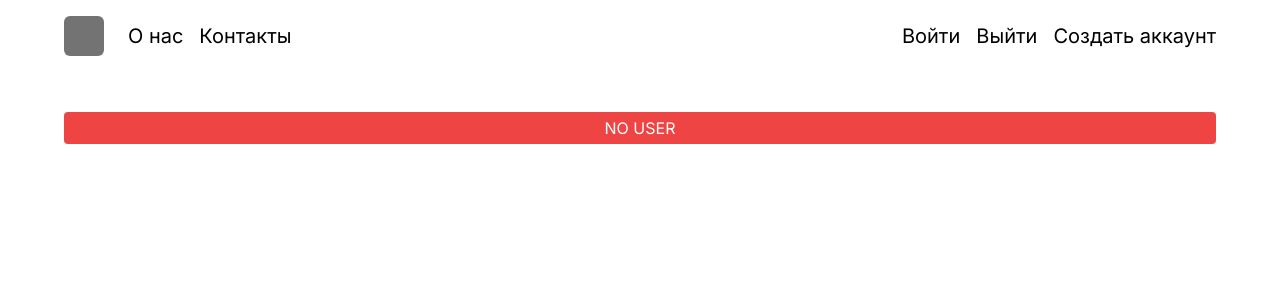
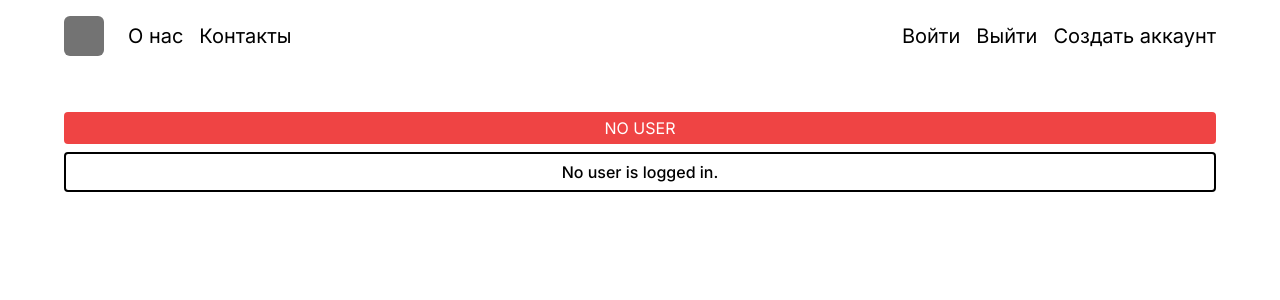
Before and after one commit to mbozhik/historia, a Next.js app: page / in a window 1280 px wide. Shown: the top 300 px of the page. Built offline with nearby package versions, Linux system fonts and the light colour scheme; no server answers.

Commit message:
init `session-store` for client components using `zustand`

```diff
--- a/package.json
+++ b/package.json
@@ -18,7 +18,8 @@
     "react": "^18",
     "react-dom": "^18",
     "tailwind-merge": "^2.3.0",
-    "tailwindcss-animate": "^1.0.7"
+    "tailwindcss-animate": "^1.0.7",
+    "zustand": "^4.5.4"
   },
   "devDependencies": {
     "@types/node": "^20",
--- a/src/app/page.tsx
+++ b/src/app/page.tsx
@@ -1,16 +1,19 @@
-import {options} from './api/auth/[...nextauth]/options'
+import {options} from '@/app/api/auth/[...nextauth]/options'
 import {getServerSession} from 'next-auth/next'
 
 import {cn} from '@/lib/utils'
 import Container from '#/Global/Container'
+import SessionState from '#/Global/SessionState'
 
 export default async function IndexPage() {
   const session = await getServerSession(options)
-  console.log(session)
+  // console.log(session)
 
   return (
     <Container>
       <mark className={cn('w-full text-center', session ? 'bg-green-400' : 'bg-red-500')}>{session ? session.user.email : 'NO USER'}</mark>
+
+      <SessionState />
     </Container>
   )
 }
--- /dev/null
+++ b/src/components/Global/SessionState.tsx
@@ -0,0 +1,9 @@
+'use client'
+
+import {useSessionStore} from '@/store/session-store'
+
+export default function ClientComponent() {
+  const {session} = useSessionStore()
+
+  return <div className="w-full border-2 mt-2 text-center rounded-sm py-1.5 text-black font-medium border-black">{session ? <p>Logged in as: {session.user.email}</p> : <p>No user is logged in.</p>}</div>
+}
--- /dev/null
+++ b/src/store/session-store.ts
@@ -0,0 +1,11 @@
+import {create} from 'zustand'
+
+interface SessionStore {
+  session: any | null
+  setSession: (session: any) => void
+}
+
+export const useSessionStore = create<SessionStore>((set) => ({
+  session: null,
+  setSession: (session) => set({session}),
+}))
```
Also changed, not shown: 1 other file (tests, documents, lock files or other folders).
